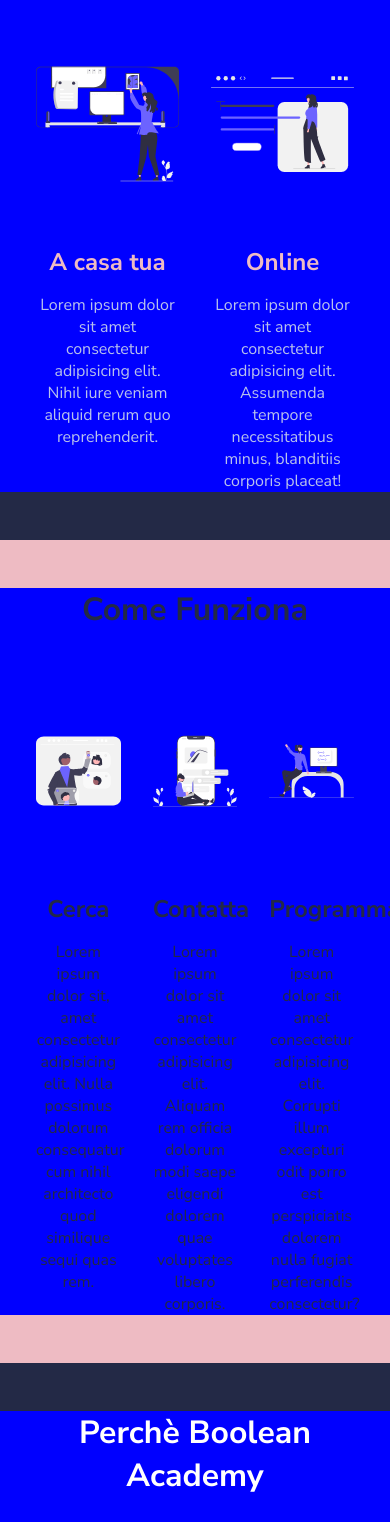
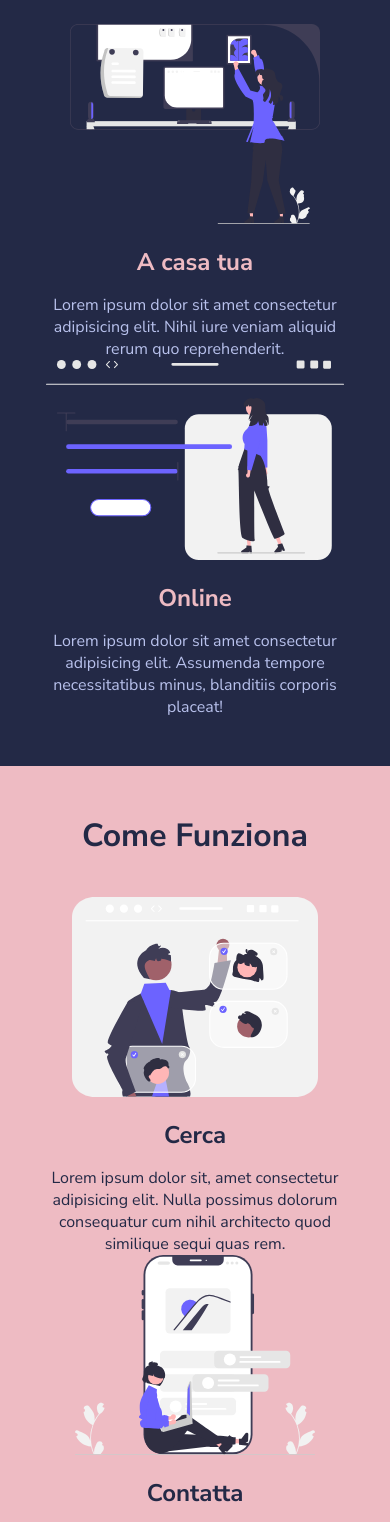
Before and after one commit to michelecanini/html-css-resp-wannabe, a plain HTML site: page index.html in a window 390 px wide. Shown: the part 209-1731 px from the top of the page. Drawn offline with Linux system fonts and the light colour scheme.

Commit message:
insert mobile w100 end flex column

```diff
--- a/css/style.css
+++ b/css/style.css
@@ -144,6 +144,28 @@
 
 @media screen and (max-width: 480px) {
     .container{
-        background-color: blue;
+        width: 100%;
+    }
+
+    .row{
+        flex-direction: column;
+        width: 100%;
+        align-items: center;
+    }
+
+    .lessons .col {
+        width: 100%;
+    }
+
+    .steps .col {
+        width: 100%;
+    }
+
+    .why-us .col-left {
+        width: 100%;
+    }
+
+    .why-us .col-right {
+        width: 100%;
     }
 }
```
